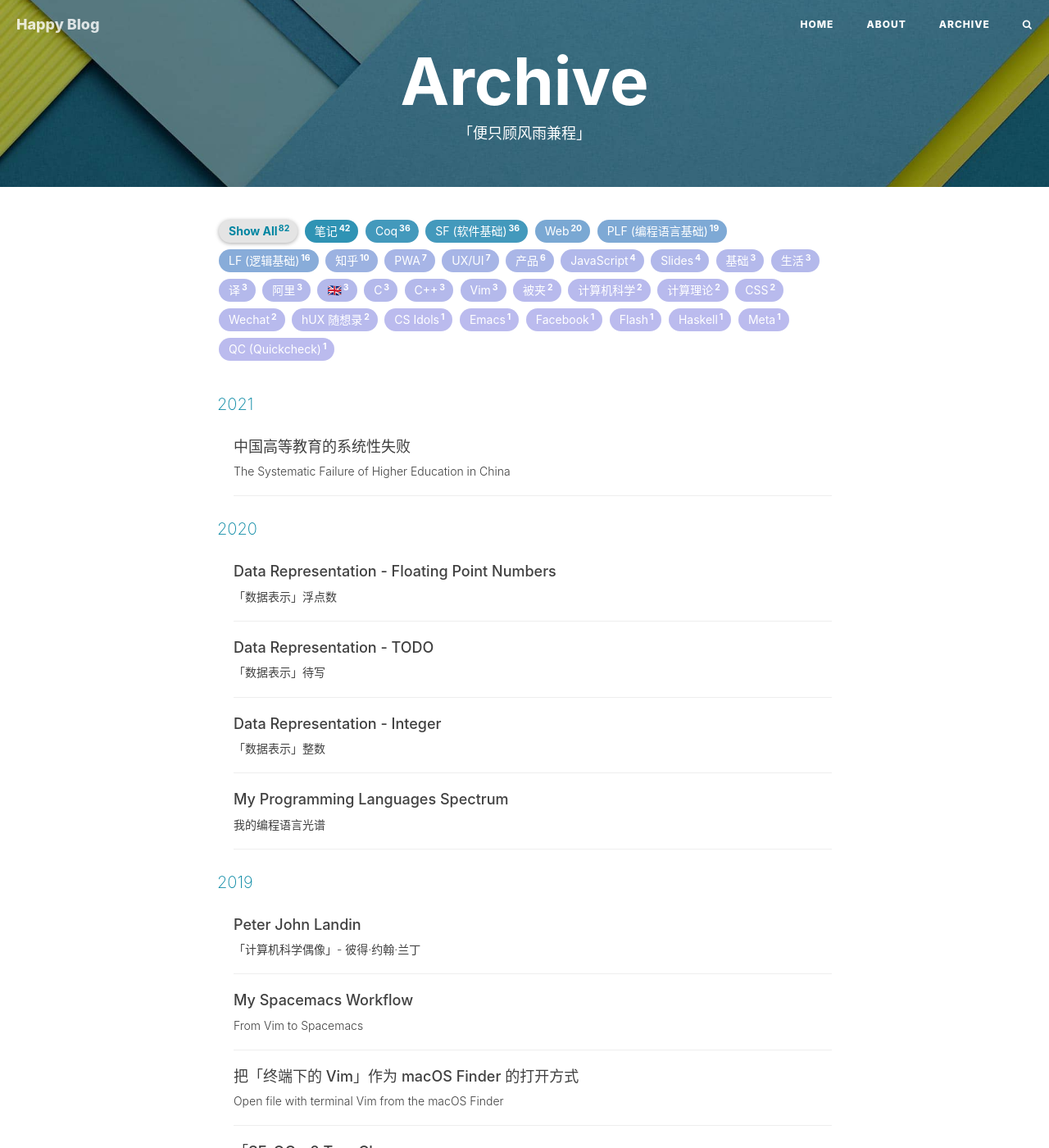
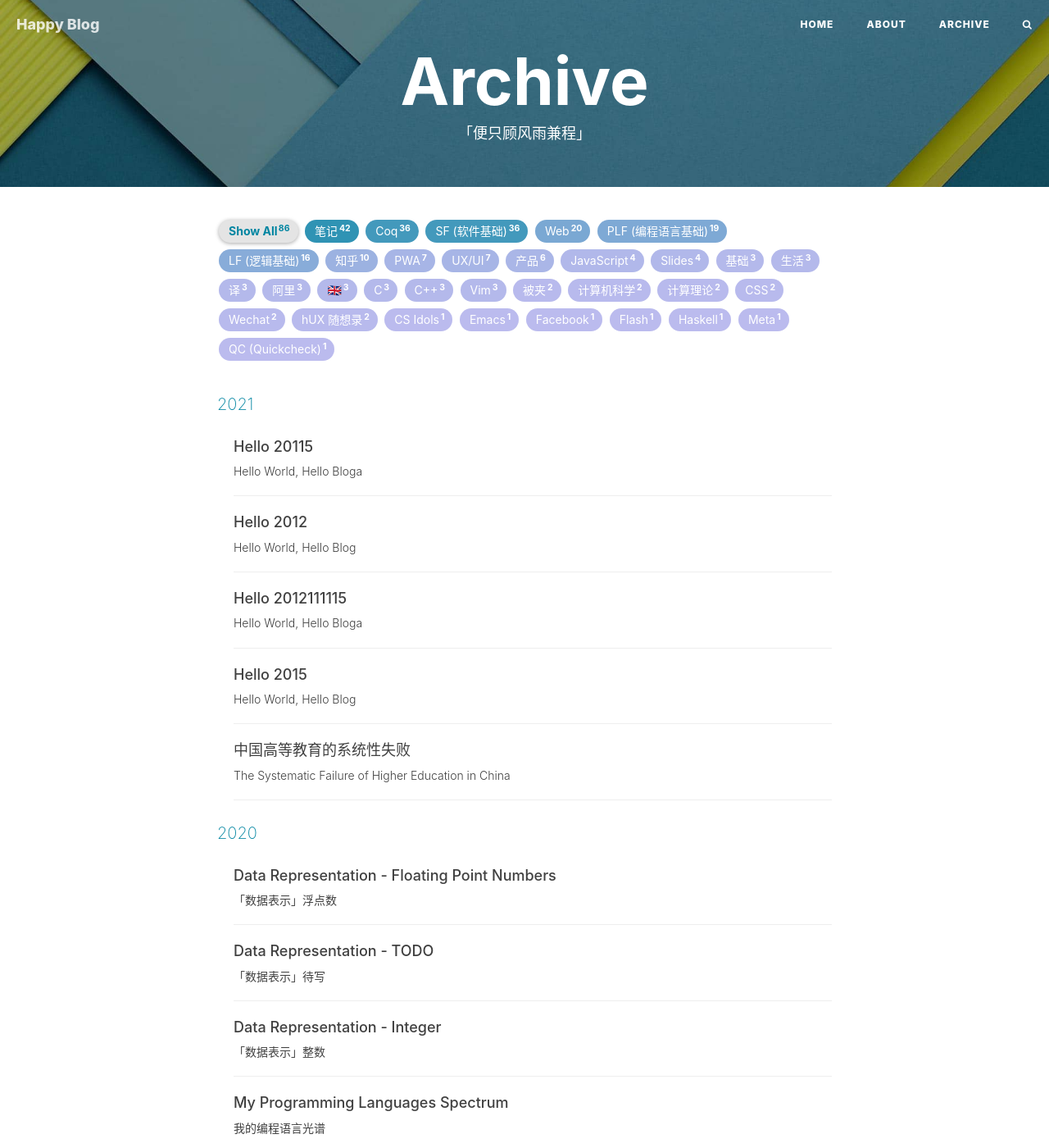
Before and after one commit to WlqFigureBed/WlqFigureBed.github.io, a Jekyll site: the page built from archive.html, in a window 1280 px wide and 1400 px high. Shown: the whole window at 82% size. Built offline with Jekyll 4.4.1, drawn with Linux system fonts in a browser that asks for light colours; nearby versions of some CDN libraries; comment, search, counter and statistics services are not loaded.

```diff
--- /dev/null
+++ b/_posts/2021-09-13-hello-20115.md
@@ -0,0 +1,9 @@
+---
+layout: post
+title: "Hello 20115"
+subtitle: "Hello World, Hello Bloga"
+date: 2021-09-13
+author: "HappyTsing"
+header-img: "img/post-bg-2015.jpg"
+tags: []
+---
--- /dev/null
+++ b/_posts/2021-09-13-hello-2012.md
@@ -0,0 +1,10 @@
+---
+layout: post
+title: "Hello 2012"
+subtitle: "Hello World, Hello Blog"
+date: 2021-09-13
+author: "HappyTsing"
+tags: []
+---
+
+# helllo
--- /dev/null
+++ b/_posts/2021-09-13-hello-2012111115.md
@@ -0,0 +1,9 @@
+---
+layout: post
+title: "Hello 2012111115"
+subtitle: "Hello World, Hello Bloga"
+date: 2021-09-13
+author: "HappyTsing"
+header-style: text
+tags: []
+---
```
Also changed, not shown: _posts/2021-09-13-hello-2015.md (added, +11 -0 lines), about.html (+17 -17 lines), 1 other file.
